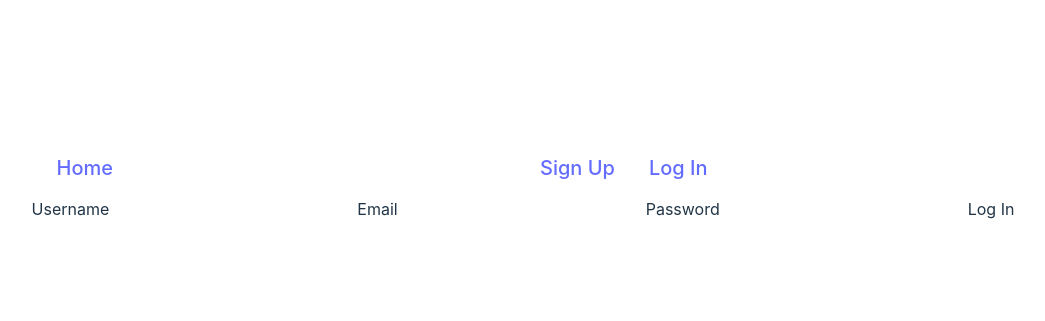
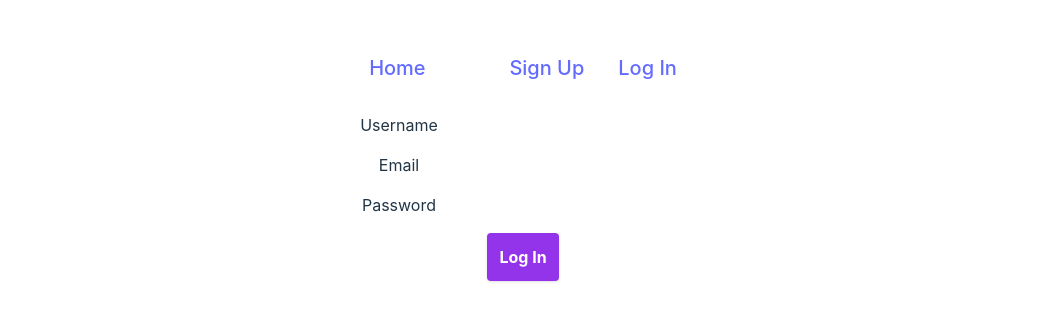
Before and after one commit to jbrochu1/colorado-ready-phase-4, a React (Vite) app in the folder client/: page /login in a window 1280 px wide. Shown: the part 223-544 px from the top of the page, without its empty margins (117-1162 px from the left). Built offline with nearby package versions, Linux system fonts and the light colour scheme; no server answers.

Commit message:
more forms and navbar styling progress

```diff
--- a/client/src/components/LogIn.jsx
+++ b/client/src/components/LogIn.jsx
@@ -50,23 +50,32 @@ function LogIn({ updateUser }) {
 
     return (
         <>
-        {}
+        <div className=' p-2 flex md:flex md:items-center mb-6'>
             <form onSubmit={onSubmit}>
+                <div className='p-2'>
                 <label>
                     Username
                 </label>
                 <input type='text' name='username' value={username} onChange={handleChange} />
+                </div>
+                <div className='p-2'>
                 <label>
                     Email
                 </label>
                 <input type='text' name='email' value={email} onChange={handleChange} />
+                </div>
+                <div className='p-2'>
                 <label>
                     Password
                 </label>
                 <input type='password' name='password' value={password} onChange={handleChange} />
-                <input type='submit' value='Log In'/>
+                </div>
+                <div className='p-2'>
+                <input type='submit' value='Log In' className='p-3 shadow bg-purple-600 hover:bg-purple-500 focus:shadow-outline focus:outline-none text-white font-bold rounded'/>
+                </div>
             </form>
             { errors ? <div>{errors}</div> : null }
+        </div>
         </>
     )
 }
--- a/client/src/components/SignUp.jsx
+++ b/client/src/components/SignUp.jsx
@@ -57,9 +57,12 @@ function SignUp({ updateUser }) {
 
     return (
         <>
-        <div className=' p-3 flex flex-col justify-center items-center'>
-        <h2>New User Sign Up</h2>
-            <form onSubmit={onSubmit} className='p-3 justify-center items-center'>
+        <div>
+            <p className='text-2xl p-3'>New User Sign Up</p>
+        </div>
+        <div className=' p-2 flex md:flex md:items-center mb-6'>
+
+            <form onSubmit={onSubmit} className='justify-center items-center'>
                 <div className='p-2'>
                 <label>
                     Username
```
